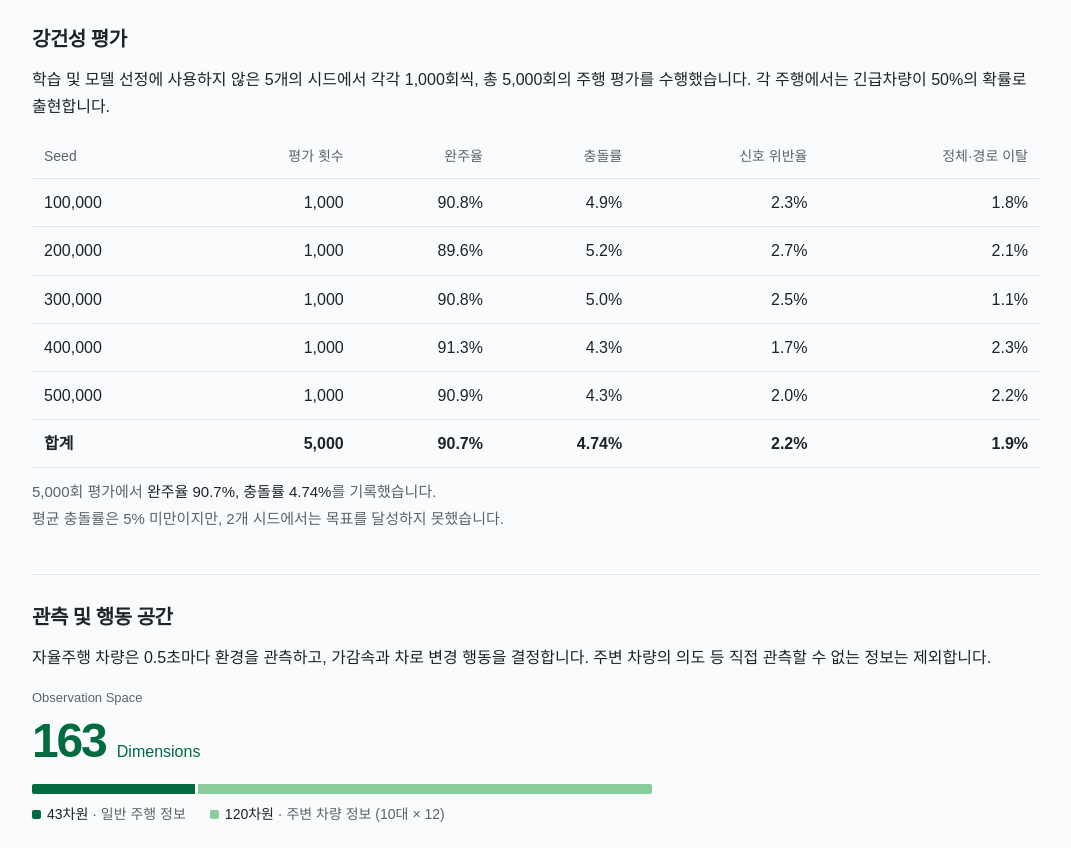
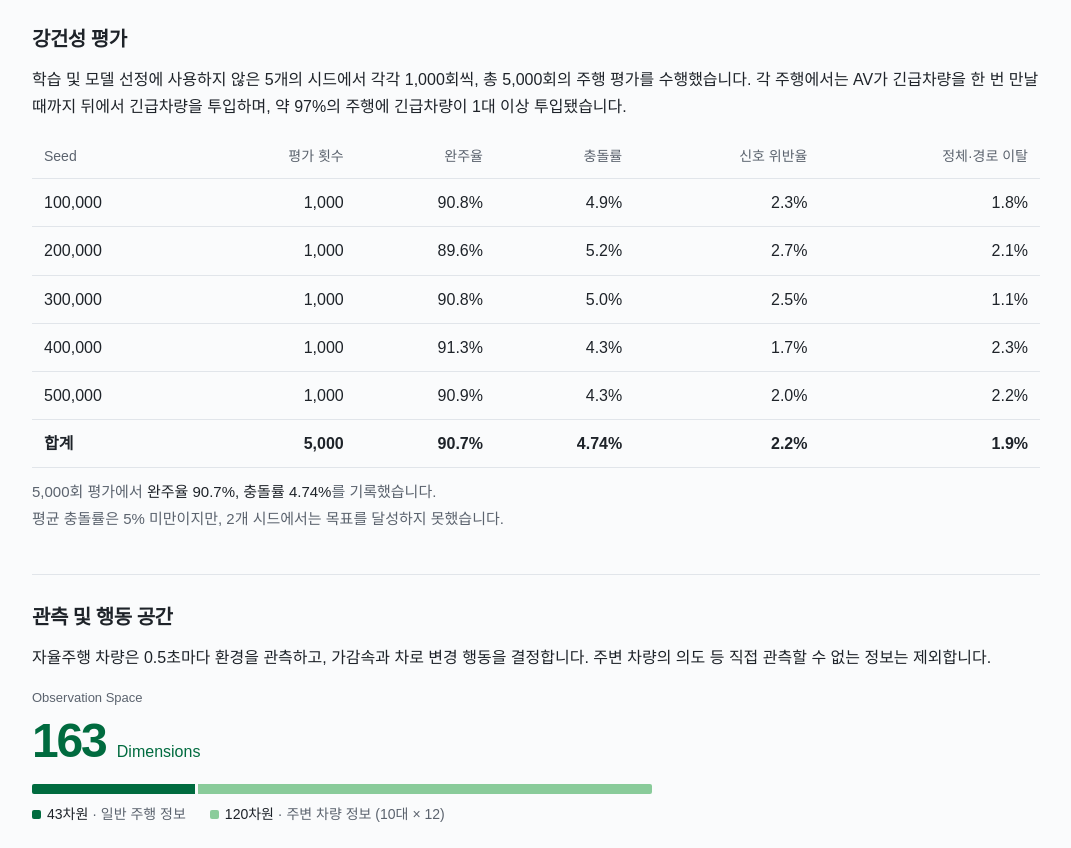
Before and after one commit to venezuela-chocolate-milk/Yulbungbung, a plain HTML site: page docs/index.html in a window 1280 px wide. Shown: the part 6141-6989 px from the top of the page, without its empty margins (104-1175 px from the left). Drawn offline with Linux system fonts and the light colour scheme; a web font is replaced by a local one.

```diff
--- a/docs/index.html
+++ b/docs/index.html
@@ -391,7 +391,7 @@ cd Yulbungbung</code></pre></div></div></li>
 </div>
 
 <div class="detail-block" id="robustness"><h3 class="detail-title">강건성 평가</h3>
-<p>학습 및 모델 선정에 사용하지 않은 5개의 시드에서 각각 1,000회씩, 총 5,000회의 주행 평가를 수행했습니다. 각 주행에서는 긴급차량이 50%의 확률로 출현합니다.</p>
+<p>학습 및 모델 선정에 사용하지 않은 5개의 시드에서 각각 1,000회씩, 총 5,000회의 주행 평가를 수행했습니다. 각 주행에서는 AV가 긴급차량을 한 번 만날 때까지 뒤에서 긴급차량을 투입하며, 약 97%의 주행에 긴급차량이 1대 이상 투입됐습니다.</p>
 <div class="tbl"><table><thead><tr><th>Seed</th><th class="n">평가 횟수</th><th class="n">완주율</th><th class="n">충돌률</th><th class="n">신호 위반율</th><th class="n">정체·경로 이탈</th></tr></thead><tbody><tr><td>100,000</td><td class="n">1,000</td><td class="n">90.8%</td><td class="n">4.9%</td><td class="n">2.3%</td><td class="n">1.8%</td></tr><tr><td>200,000</td><td class="n">1,000</td><td class="n">89.6%</td><td class="n">5.2%</td><td class="n">2.7%</td><td class="n">2.1%</td></tr><tr><td>300,000</td><td class="n">1,000</td><td class="n">90.8%</td><td class="n">5.0%</td><td class="n">2.5%</td><td class="n">1.1%</td></tr><tr><td>400,000</td><td class="n">1,000</td><td class="n">91.3%</td><td class="n">4.3%</td><td class="n">1.7%</td><td class="n">2.3%</td></tr><tr><td>500,000</td><td class="n">1,000</td><td class="n">90.9%</td><td class="n">4.3%</td><td class="n">2.0%</td><td class="n">2.2%</td></tr><tr class="final"><td>합계</td><td class="n">5,000</td><td class="n">90.7%</td><td class="n">4.74%</td><td class="n">2.2%</td><td class="n">1.9%</td></tr></tbody></table></div><p class="note robustness-summary">5,000회 평가에서 <strong>완주율 90.7%, 충돌률 4.74%</strong>를 기록했습니다.<br>평균 충돌률은 5% 미만이지만, 2개 시드에서는 목표를 달성하지 못했습니다.</p>
 </div>
 
```
